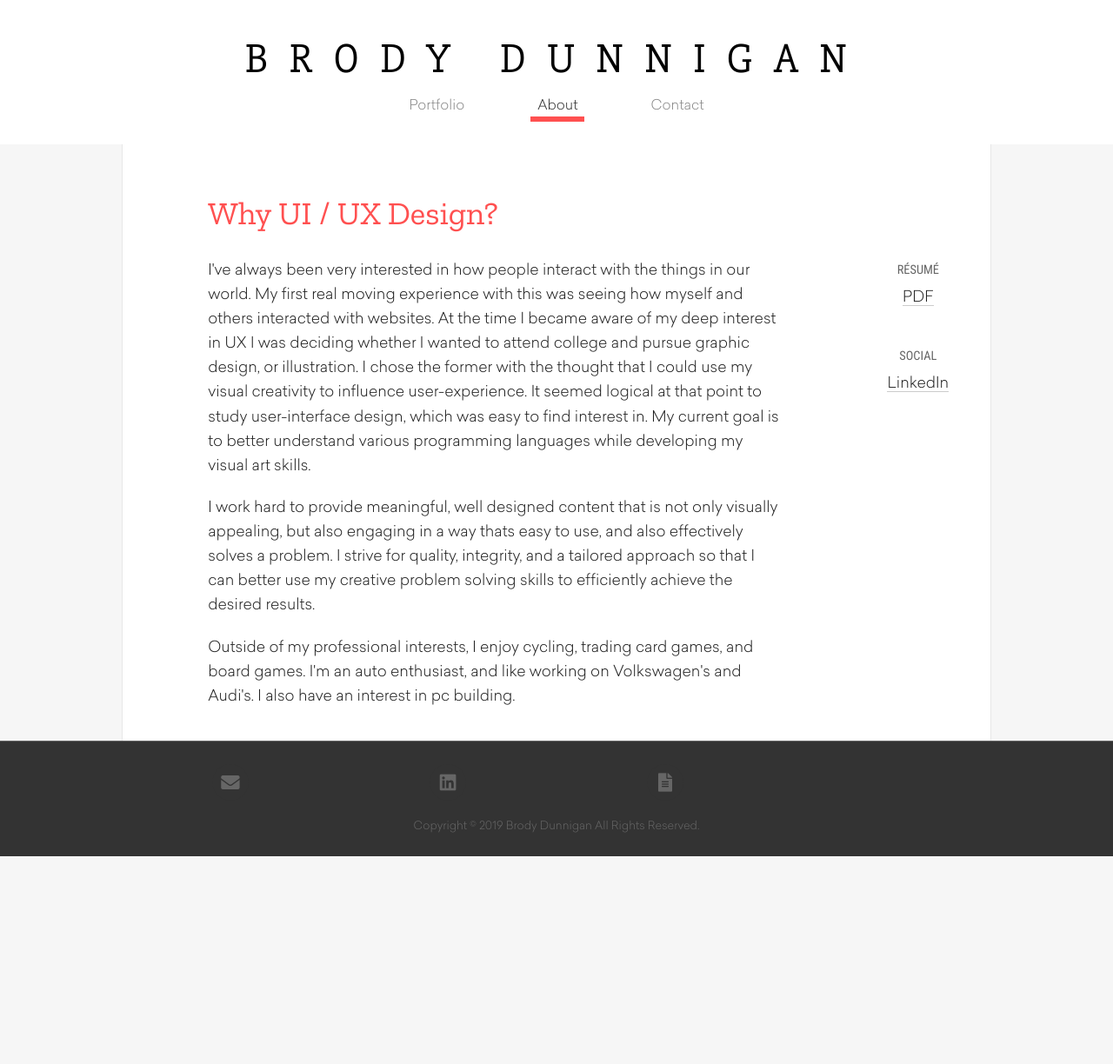
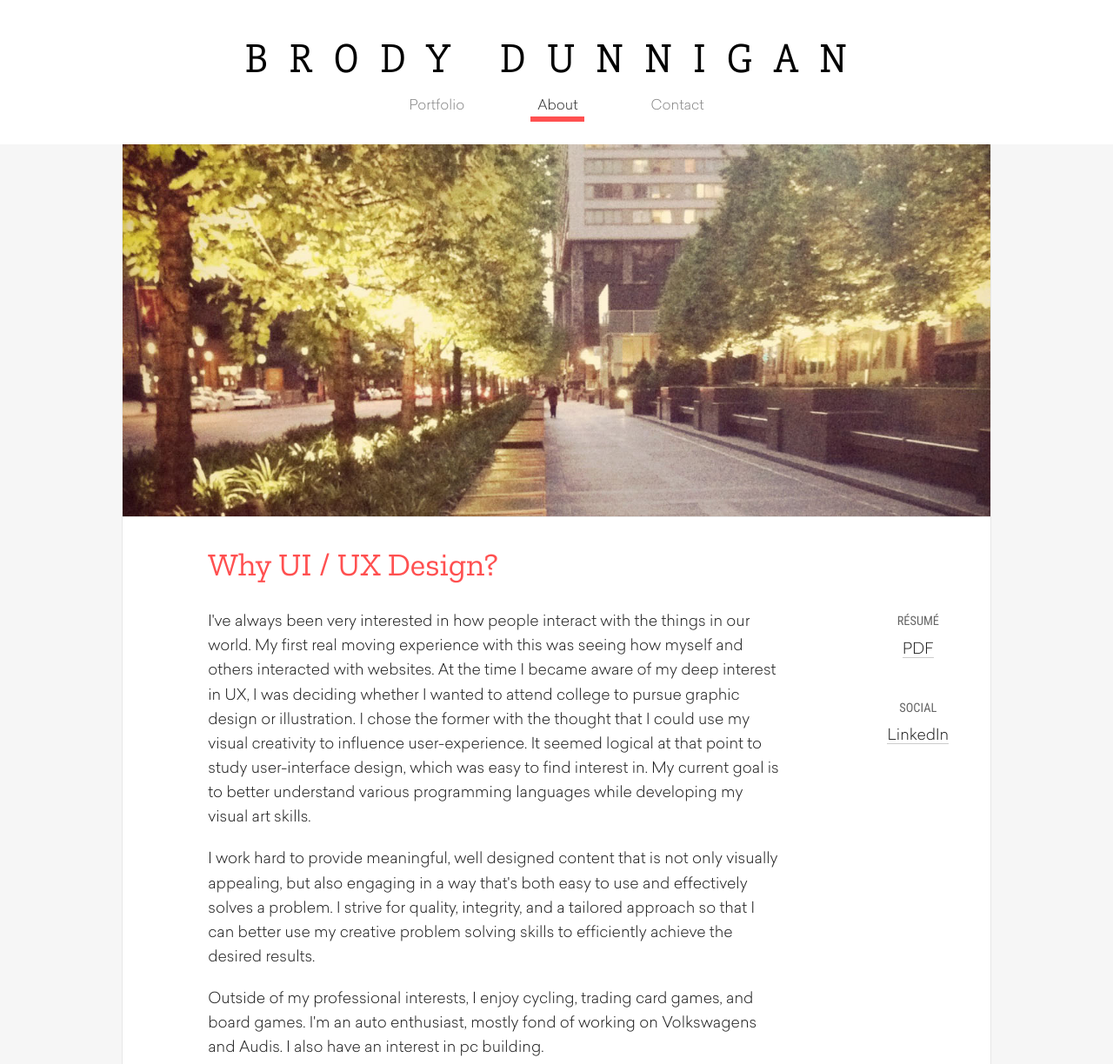
Before and after one commit to brodycodes/brodycodes.github.io, a plain HTML site: page about.html in a window 1280 px wide. Shown: the top 1224 px of the page at 87% size. Before the commit the page ends 985 px from the top, so only its background shows below. Drawn offline with nearby package versions, Linux system fonts and the light colour scheme.

Commit message:
Content Edits / Pictures added
Proof-read and edited content
Adding photographs where needed

```diff
--- a/about.html
+++ b/about.html
@@ -19,13 +19,13 @@
         <div class="text-center" id="nav"> <a href="index.html"><i class="far fa-th-large"></i><span class="link">Portfolio</span></a> <a href="about.html" class="active"><i class="fas fa-user"></i><span class="link">About</span></a> <a href="contact.html"><i class="far fa-paper-plane"></i><span class="link">Contact</span></a> </div>
       </nav>
     </div>
-    <div class="row white-background" id="about"> <img class="hero" src="#" alt=""/>
+    <div class="row white-background" id="about"> <img class="hero" src="img/about.jpg" alt="a philadelphia sidewalk in the summer at dusk"/>
       <div class="small-12 large-10 large-centered columns">
         <div class="row">
           <div class="small-12 medium-2 large-push-11 medium-push-10 columns">
             <h2 class="hide-for-small-down">&nbsp;</h2>
             <br class="hide-for-medium-up" />
-            <ul class="medium-block-grid-1 large-block-grid-1 small-block-grid-3 small-text-center">
+            <ul class="medium-block-grid-1 large-block-grid-1 small-block-grid-2 small-text-center">
               <li>
                 <h5>Résumé</h5>
                 <p>
@@ -41,27 +41,27 @@
               <h2>Why UI / UX Design?</h2>
               <p>I've always been very interested in how people interact with the things in our world.
               My first real moving experience with this was seeing how myself and others interacted
-              with websites. At the time I became aware of my deep interest in UX I was deciding whether
-              I wanted to attend college and pursue graphic design, or illustration. I chose the former
+              with websites. At the time I became aware of my deep interest in UX, I was deciding whether
+              I wanted to attend college to pursue graphic design or illustration. I chose the former
               with the thought that I could use my visual creativity to influence user-experience. It seemed
               logical at that point to study user-interface design, which was easy to find interest in. My
               current goal is to better understand various programming languages while developing my visual
               art skills.</p>
 
               <p>I work hard to provide meaningful, well designed content that is not only visually appealing,
-              but also engaging in a way thats easy to use, and also effectively solves a problem. I strive for
-              quality, integrity, and a tailored approach so that I can better use my creative problem solving
+              but also engaging in a way that's both easy to use and effectively solves a problem. I strive
+              for quality, integrity, and a tailored approach so that I can better use my creative problem solving
               skills to efficiently achieve the desired results.</p>
 
               <p>Outside of my professional interests, I enjoy cycling, trading card games, and board games. I'm an auto enthusiast,
-              and like working on Volkswagen's and Audi's. I also have an interest in pc building.</p>
+              mostly fond of working on Volkswagens and Audis. I also have an interest in pc building.</p>
             </div>
           </div>
         </div>
       </div>
       <div class="contain-to-grid text-center" id="footer">
         <div class="row" id="social">
-          <ul class="small-block-grid-4 medium-block-grid-4">
+          <ul class="small-block-grid-3 medium-block-grid-3">
             <li class="fa-stack fa-lg"><a href="mailto:brody.kfi[at]gmail.com"><i class="fa fa-circle fa-stack-2x"></i><i
             class="fa fa-envelope fa-stack-1x fa-inverse"></i></a></li>
             <li class="fa-stack fa-lg"><a href="http://www.linkedin.com/in/brodydunnigan/" target="_blank"><i class="fa fa-circle fa-stack-2x"></i><i
--- a/css/app.css
+++ b/css/app.css
@@ -315,6 +315,7 @@ h3 {
 }
 
 #social ul li a {
+	margin-left: 300px;
 	position: unset;
 }
 
@@ -324,10 +325,6 @@ h3 {
 
 a:hover i.fa-envelope.fa-inverse::after {
 	content: "Email Me";
-}
-
-a:hover i.fa-twitter.fa-inverse::after {
-	content: "Twitter"
 }
 
 a:hover i.fa-linkedin.fa-inverse::after {
```
Also changed, not shown: contact.html (+2 -8 lines), index.html (+4 -4 lines), img/about.jpg (added), img/andrew.jpg (deleted), img/contact.jpg (added), img/contact_andrew.jpg (deleted), 2 other files.
